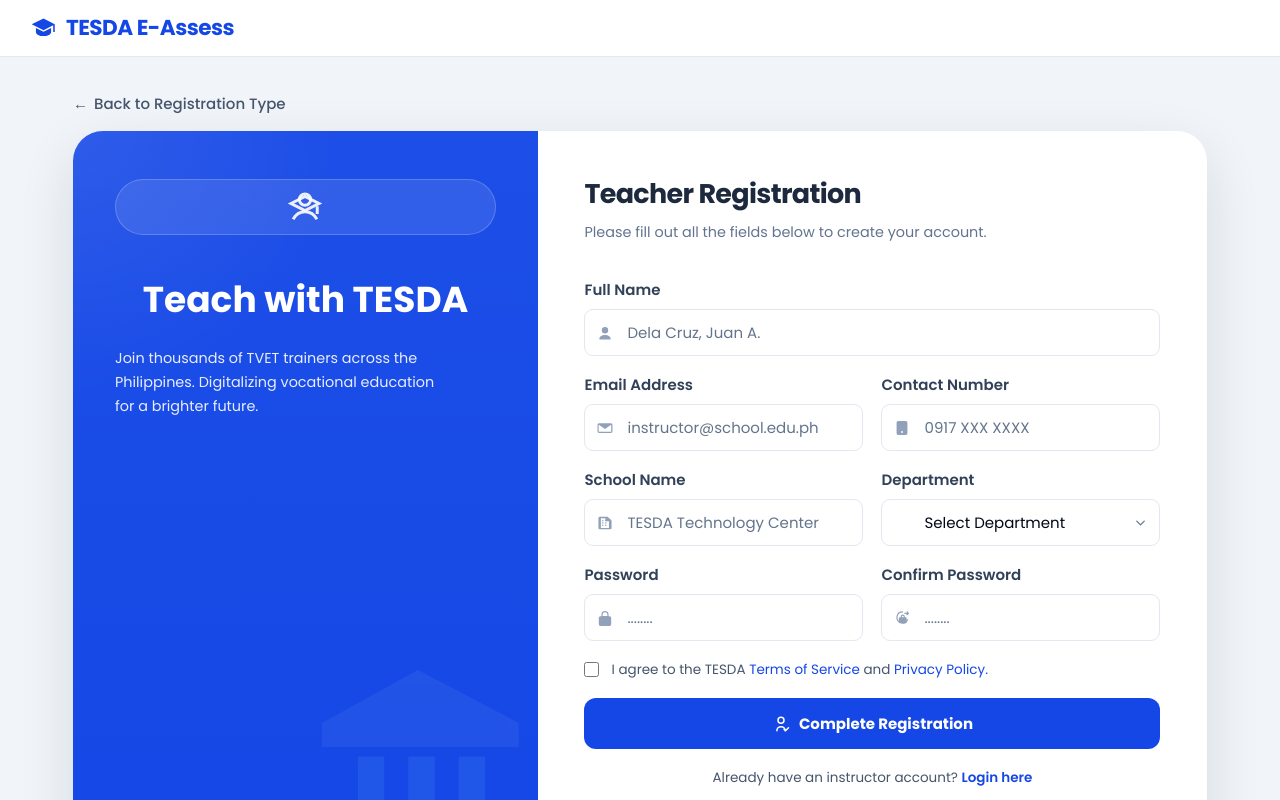
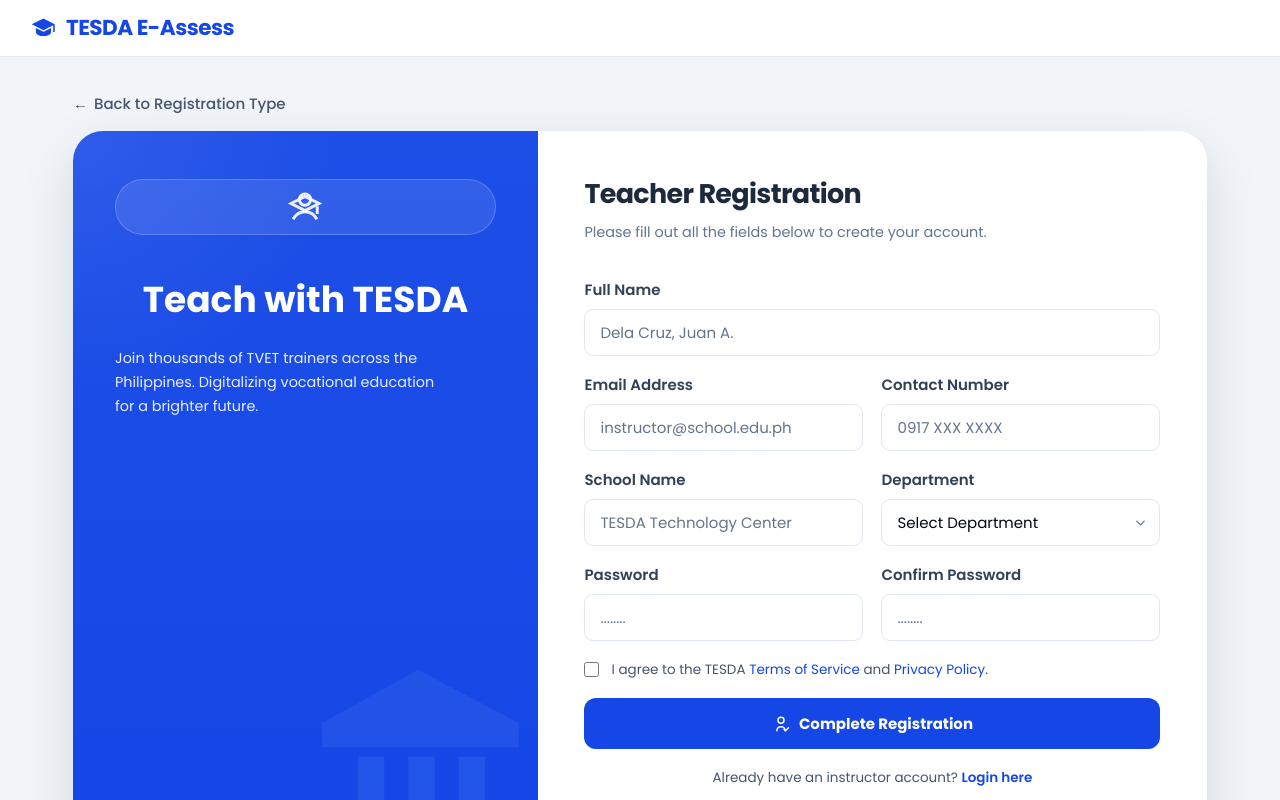
Before and after one commit to tapaycyrickkyle/tesda-e-assess, a React (Vite) app: page /teacher-registration in a window 1280 px wide. Shown: the top 800 px of the page. Built offline with nearby package versions, Linux system fonts and the light colour scheme.

Commit message:
finalizing2

```diff
--- a/src/pages/teacherDashboard/TeacherDashboardPage.jsx
+++ b/src/pages/teacherDashboard/TeacherDashboardPage.jsx
@@ -5,93 +5,7 @@
 import "./teacherDashboard.css";
 
 const fieldBaseClass =
-  "teacher-field w-full rounded-xl border border-slate-200 bg-white pl-14 pr-5 py-4 text-xl text-slate-700 outline-none transition placeholder:text-slate-400 focus:border-blue-500 focus:ring-2 focus:ring-blue-200";
-
-function UserIcon() {
-  return (
-    <svg
-      aria-hidden="true"
-      viewBox="0 0 24 24"
-      className="h-6 w-6 fill-current"
-    >
-      <path d="M12 12.5a4.25 4.25 0 1 0 0-8.5 4.25 4.25 0 0 0 0 8.5Zm0 2.25c-4.3 0-7.5 2.21-7.5 5.25 0 .41.34.75.75.75h13.5a.75.75 0 0 0 .75-.75c0-3.04-3.2-5.25-7.5-5.25Z" />
-    </svg>
-  );
-}
-
-function MailIcon() {
-  return (
-    <svg
-      aria-hidden="true"
-      viewBox="0 0 24 24"
-      className="h-6 w-6 fill-current"
-    >
-      <path d="M4.25 5.5A2.25 2.25 0 0 0 2 7.75v8.5a2.25 2.25 0 0 0 2.25 2.25h15.5A2.25 2.25 0 0 0 22 16.25v-8.5A2.25 2.25 0 0 0 19.75 5.5H4.25Zm-.53 2.1 7.82 5.45a.75.75 0 0 0 .92 0l7.82-5.45v8.65a.75.75 0 0 1-.75.75H4.25a.75.75 0 0 1-.75-.75V7.6Z" />
-    </svg>
-  );
-}
-
-function PhoneIcon() {
-  return (
-    <svg
-      aria-hidden="true"
-      viewBox="0 0 24 24"
-      className="h-6 w-6 fill-current"
-    >
-      <path d="M7 2.75A2.25 2.25 0 0 0 4.75 5v14A2.25 2.25 0 0 0 7 21.25h10A2.25 2.25 0 0 0 19.25 19V5A2.25 2.25 0 0 0 17 2.75H7ZM12 18.5a1.25 1.25 0 1 1 0-2.5 1.25 1.25 0 0 1 0 2.5Z" />
-    </svg>
-  );
-}
-
-function BuildingIcon() {
-  return (
-    <svg
-      aria-hidden="true"
-      viewBox="0 0 24 24"
-      className="h-6 w-6 fill-current"
-    >
-      <path d="M5 3.75A1.75 1.75 0 0 0 3.25 5.5v13A1.75 1.75 0 0 0 5 20.25h14a1.75 1.75 0 0 0 1.75-1.75V9.4a1.75 1.75 0 0 0-.57-1.29l-4.4-4.15a1.75 1.75 0 0 0-1.2-.46H5Zm1.5 2h6v4h4.75v9H6.5v-13Zm1.5 2.5v1.5h2v-1.5H8Zm0 3v1.5h2v-1.5H8Zm0 3v1.5h2v-1.5H8Zm4-6v1.5h2v-1.5h-2Zm0 3v1.5h2v-1.5h-2Zm0 3v1.5h2v-1.5h-2Z" />
-    </svg>
-  );
-}
-
-function DepartmentIcon() {
-  return (
-    <svg
-      aria-hidden="true"
-      viewBox="0 0 24 24"
-      className="h-6 w-6 fill-current"
-    >
-      <path d="M11.47 3.34a.75.75 0 0 1 1.06 0l4.13 4.13a.75.75 0 0 1-.53 1.28h-2.38v3.5h3.5a.75.75 0 0 1 .75.75v4.75a.75.75 0 0 1-.75.75h-4.75a.75.75 0 0 1-.75-.75v-3.5h-3.5v3.5a.75.75 0 0 1-.75.75H4.75a.75.75 0 0 1-.75-.75V13a.75.75 0 0 1 .75-.75h3.5v-3.5H5.87a.75.75 0 0 1-.53-1.28l4.13-4.13a.75.75 0 0 1 1.06 0l.94.94.94-.94Z" />
-    </svg>
-  );
-}
-
-function LockIcon() {
-  return (
-    <svg
-      aria-hidden="true"
-      viewBox="0 0 24 24"
-      className="h-6 w-6 fill-current"
-    >
-      <path d="M12 2.75A4.75 4.75 0 0 0 7.25 7.5v2H6A2.25 2.25 0 0 0 3.75 11.75v8.5A2.25 2.25 0 0 0 6 22.5h12a2.25 2.25 0 0 0 2.25-2.25v-8.5A2.25 2.25 0 0 0 18 9.5h-1.25v-2A4.75 4.75 0 0 0 12 2.75Zm-3.25 6.5v-1.75a3.25 3.25 0 1 1 6.5 0v1.75h-6.5Z" />
-    </svg>
-  );
-}
-
-function RefreshLockIcon() {
-  return (
-    <svg
-      aria-hidden="true"
-      viewBox="0 0 24 24"
-      className="h-6 w-6 fill-current"
-    >
-      <path d="M12.75 3a.75.75 0 0 1 0 1.5 6.75 6.75 0 1 0 6.12 9.6.75.75 0 0 1 1.37.6A8.25 8.25 0 1 1 12.75 3Z" />
-      <path d="M13 7.25A2.75 2.75 0 0 0 10.25 10v1H9.5A1.75 1.75 0 0 0 7.75 12.75v4.5A1.75 1.75 0 0 0 9.5 19h7a1.75 1.75 0 0 0 1.75-1.75v-4.5A1.75 1.75 0 0 0 16.5 11h-.75v-1A2.75 2.75 0 0 0 13 7.25Zm-1.25 3A1.25 1.25 0 1 1 14.25 10v1h-2.5v-1Z" />
-      <path d="M18.33 3.39a.75.75 0 0 1 1.06.07l1.73 1.98a.75.75 0 0 1-.07 1.06l-1.97 1.73a.75.75 0 1 1-.99-1.13l.61-.53h-2.95a.75.75 0 0 1 0-1.5h2.95l-.44-.5a.75.75 0 0 1 .07-1.06Z" />
-    </svg>
-  );
-}
+  "teacher-field w-full rounded-xl border border-slate-200 bg-white px-5 py-4 text-xl text-slate-700 outline-none transition placeholder:text-slate-400 focus:border-blue-500 focus:ring-2 focus:ring-blue-200";
 
 function ChevronDownIcon() {
   return (
@@ -145,18 +59,13 @@
   );
 }
 
-function FieldShell({ label, icon, children }) {
+function FieldShell({ label, children }) {
   return (
     <label className="block">
       <span className="mb-3 block text-xl font-semibold text-slate-700">
         {label}
       </span>
-      <div className="relative">
-        <span className="teacher-field-icon pointer-events-none absolute left-4 top-1/2 -translate-y-1/2 text-slate-400">
-          {icon}
-        </span>
-        {children}
-      </div>
+      {children}
     </label>
   );
 }
@@ -205,7 +114,7 @@
                 </p>
 
                 <form className="mt-12 space-y-6">
-                  <FieldShell label="Full Name" icon={<UserIcon />}>
+                  <FieldShell label="Full Name">
                     <input
                       type="text"
                       placeholder="Dela Cruz, Juan A."
@@ -214,7 +123,7 @@
                   </FieldShell>
 
                   <div className="grid gap-6 md:grid-cols-2">
-                    <FieldShell label="Email Address" icon={<MailIcon />}>
+                    <FieldShell label="Email Address">
                       <input
                         type="email"
                         placeholder="instructor@school.edu.ph"
@@ -222,7 +131,7 @@
                       />
                     </FieldShell>
 
-                    <FieldShell label="Contact Number" icon={<PhoneIcon />}>
+                    <FieldShell label="Contact Number">
                       <input
                         type="tel"
                         placeholder="0917 XXX XXXX"
@@ -232,7 +141,7 @@
                   </div>
 
                   <div className="grid gap-6 md:grid-cols-2">
-                    <FieldShell label="School Name" icon={<BuildingIcon />}>
+                    <FieldShell label="School Name">
                       <input
                         type="text"
                         placeholder="TESDA Technology Center"
@@ -240,7 +149,7 @@
                       />
                     </FieldShell>
 
-                    <FieldShell label="Department" icon={<DepartmentIcon />}>
+                    <FieldShell label="Department">
                       <div className="relative">
                         <select
                           defaultValue=""
@@ -262,7 +171,7 @@
                   </div>
 
                   <div className="grid gap-6 md:grid-cols-2">
-                    <FieldShell label="Password" icon={<LockIcon />}>
+                    <FieldShell label="Password">
                       <input
                         type="password"
                         placeholder="........"
@@ -270,10 +179,7 @@
                       />
                     </FieldShell>
 
-                    <FieldShell
-                      label="Confirm Password"
-                      icon={<RefreshLockIcon />}
-                    >
+                    <FieldShell label="Confirm Password">
                       <input
                         type="password"
                         placeholder="........"
```
